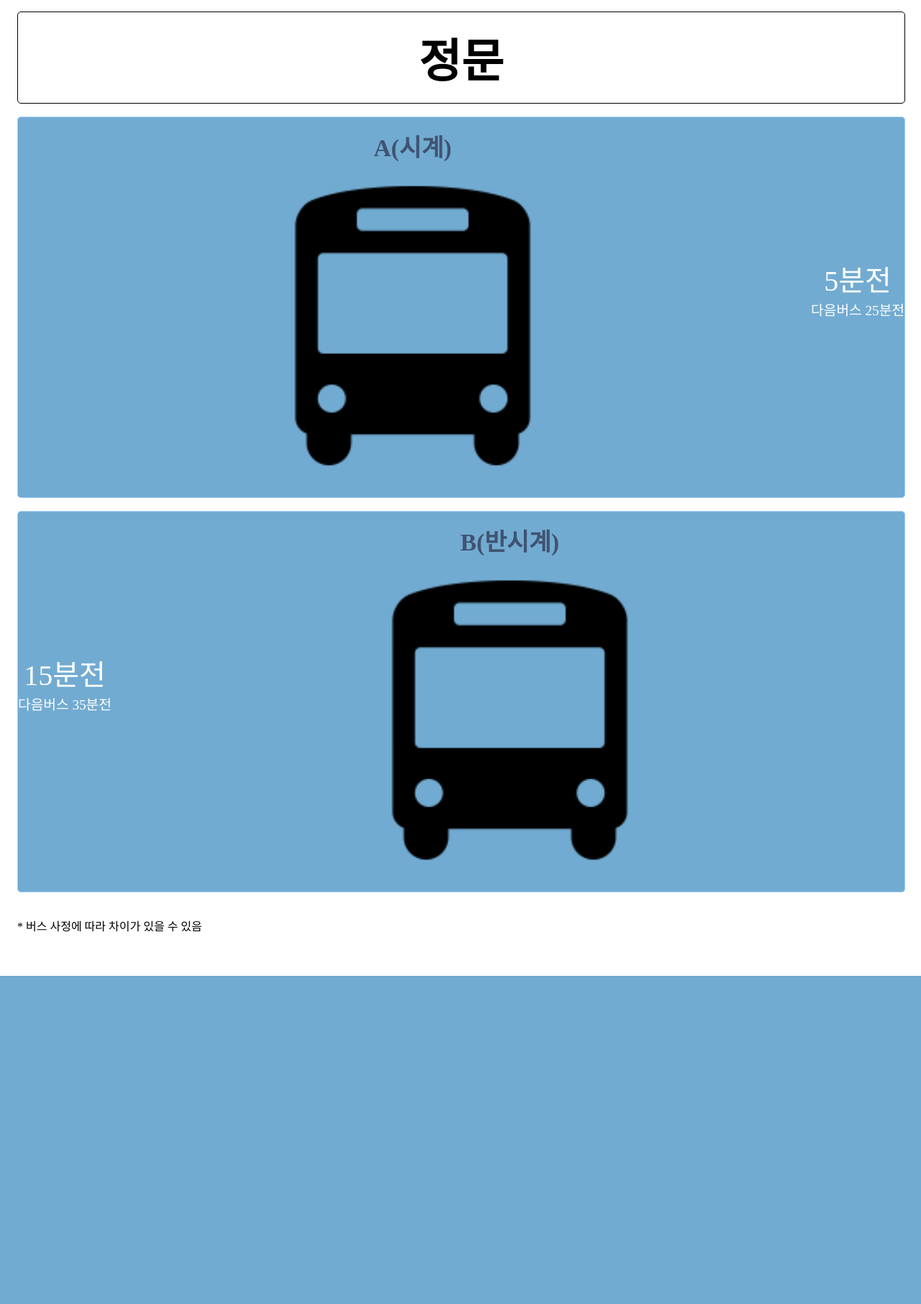
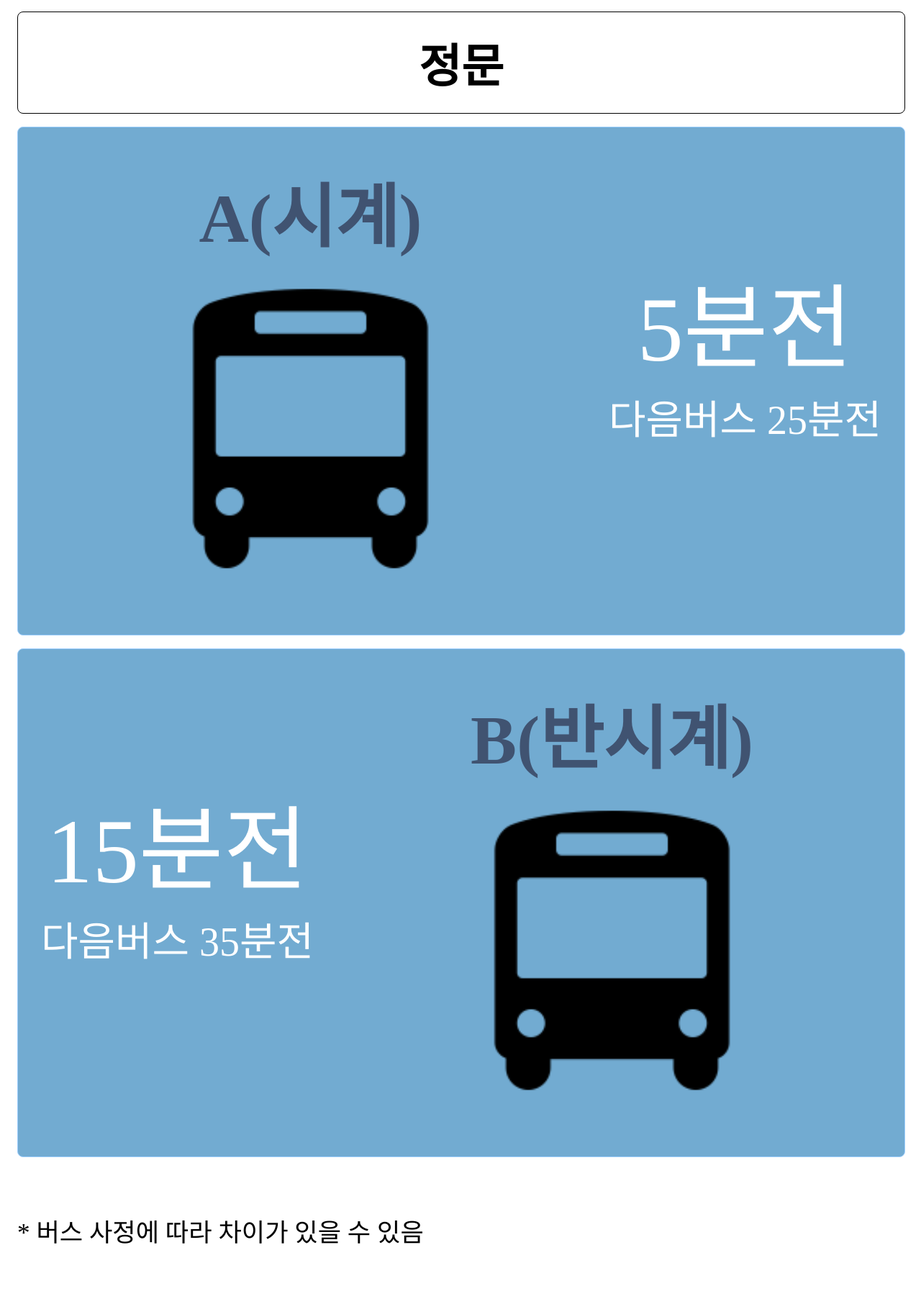
Before and after one commit to aerain/jedaero, a Node server app: page /shuttlebus in a window 1280 px wide. Shown: the part 152-1964 px from the top of the page at 72% size. Before the commit the page ends 1508 px from the top, so only its background shows below. Run offline with Node 20, Linux system fonts and the light colour scheme.

Commit message:
20171103

```diff
--- a/public/stylesheets/shuttlebus.css
+++ b/public/stylesheets/shuttlebus.css
@@ -6,7 +6,7 @@
 .scroll-list {
   background-color: #D9E5FF;
   width: 100%;
-  height: 0px;
+  height: 0;
   overflow: auto;
   line-height:180%;
 }
@@ -14,10 +14,10 @@
 .scroll-list2 {
   background-color: #D9E5FF;
   width: 100%;
-  height: 1px;
+  height: 0;
   overflow: auto;
   line-height:180%;
-  padding:10;
+  padding:0;
 }
 
 .slide{
@@ -25,86 +25,88 @@
   padding-left: 0;
 }
 ul li{
-  font-size: 4rem;
+  font-size: 3.5rem;
   padding: 2.5rem;
 }
 .menu_s{
   background-color:white;
   width:100%;
-  padding: 17px 0;
+  padding: 1.5rem 0;
   color:black;
-  border:1px solid black;
-  border-radius:5px;
+  border:0.1rem solid black;
+  border-radius:0.5rem;
   font-size: 4rem;
 }
 .bus_A{
    background-color: RGBA(41,128,185,0.66);
    height:20%;
    width:100%;
-   padding: 10px 0;
+   padding: 1rem 0;
    color:black;
-   border:1px solid #9DCEFF;
-   border-radius:5px;
+   border:0.1rem solid #9DCEFF;
+   border-radius:0.5rem;
    position: relative;
 }
 .bus_B{
    background-color:RGBA(41,128,185,0.66);
    width:100%;
    height:20%;
-   padding: 10px 0;
+   padding: 1rem 0;
    color:black;
-   border:1px solid #9DCEFF;
-   border-radius:5px;
+   border:0.1rem solid #9DCEFF;
+   border-radius:0.5rem;
    position: relative;
 }
 .A_icon{
   display: inline-block;
-  padding-right: 5px;
+  padding-right: 0.5rem;
   padding-left: 0;
-  padding-top: 5px;
-  padding-bottom: 5px;
-  font-size: 210%;
+  padding-top: 2rem;
+  padding-bottom: 2rem;
+  font-size: 6rem;
   width: 50%;
-
 }
 .A_time{
   display: inline-block;
-  padding-top: 15%;
-  padding-bottom: 10%;
+  padding-top: 10rem;
+  padding-bottom: 8rem;
   padding-left: 0;
-  padding-right: 0;
+  padding-right: 2rem;
   float: right;
 }
 .B_icon{
   display: inline-block;
   padding-right: 0;
-  padding-left: 5px;
-  padding-top: 5px;
-  padding-bottom: 5px;
-  font-size: 210%;
+  padding-left: 0.5rem;
+  padding-top: 2rem;
+  padding-bottom: 2rem;
+  font-size: 6rem;
   width: 50%;
 }
 .B_time{
   display: inline-block;
-  padding-top: 15%;
-  padding-bottom: 10%;
-  padding-left:0;
+  padding-top: 10rem;
+  padding-bottom: 8rem;
+  padding-left:2rem;
   padding-right: 0;
   float: left;
 }
 img{
   height: 70%;
   width: 70%;
-  margin-top: 10px;
+  margin-top: 1rem;
 }
 .bus_name{
   color: RGB(64,83,113);
 }
 .time1{
   color: white;
-  font-size: 250%;
+  font-size: 8rem;
 }
 .time2{
   color: white;
-  font-size: 120%;
+  font-size: 3.5rem;
 }
+p{
+  font-size: 2.2rem;
+}
```
